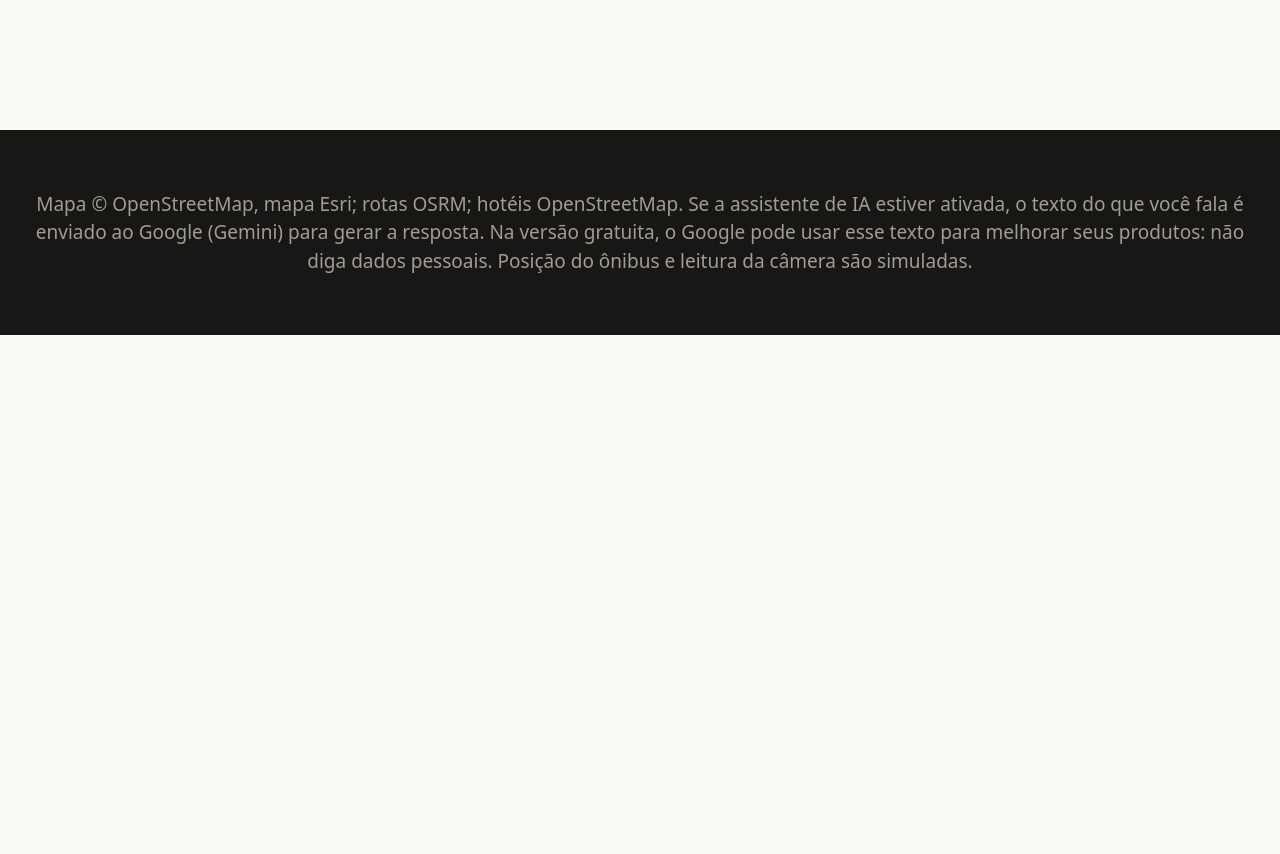
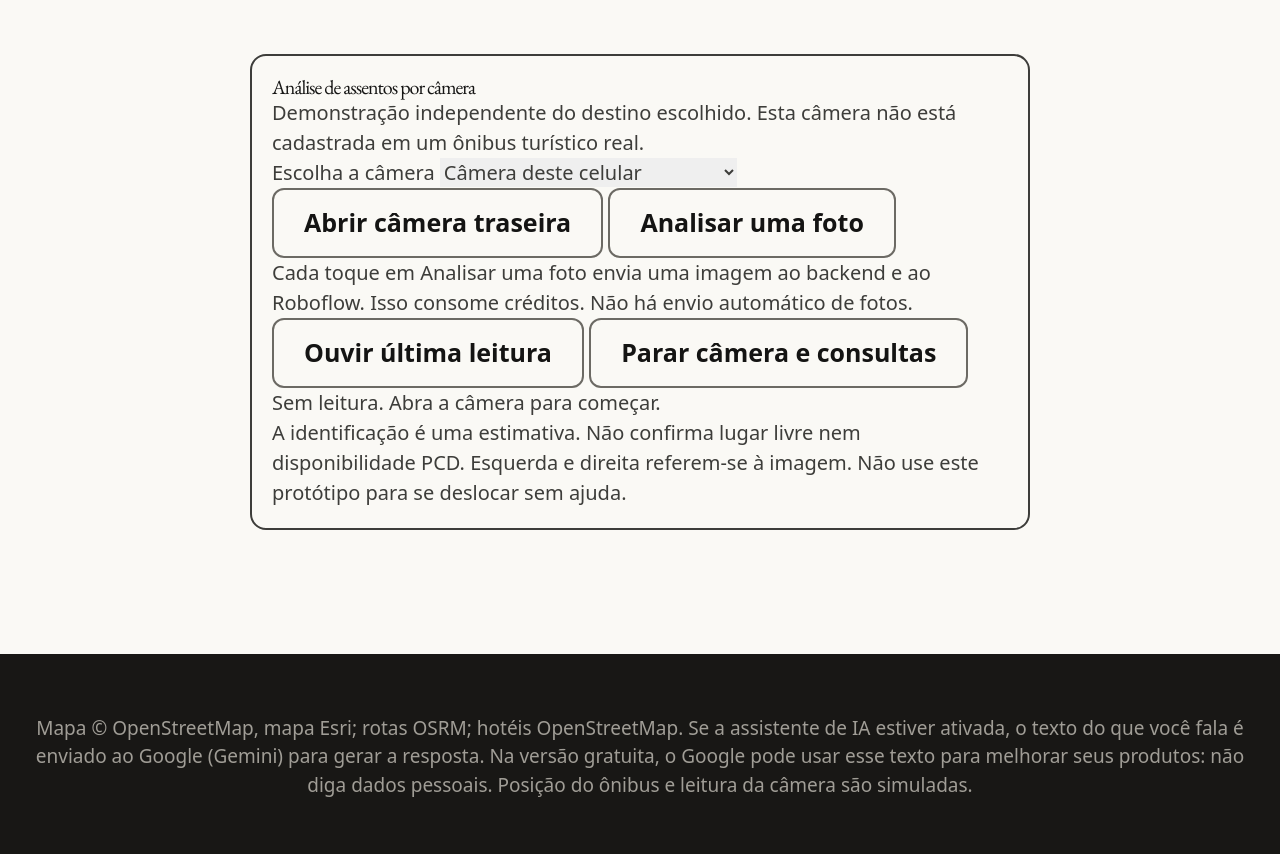
Before and after one commit to guitimoteodasilva-jpg/mobintec2, a plain HTML site: page index.html in a window 1280 px wide. Shown: the part 3808-4662 px from the top of the page. Before the commit the page ends 4143 px from the top, so only its background shows below. Drawn offline with nearby package versions, Linux system fonts and the light colour scheme.

Commit message:
Add camera.js script to index.html

```diff
--- a/index.html
+++ b/index.html
@@ -232,6 +232,7 @@
   </script>
   <script src="dados.js?v=28"></script>
   <script src="script.js?v=28" defer></script>
+    <script src="camera.js?v=3" defer></script>
 </body>
 
 </html>
```
